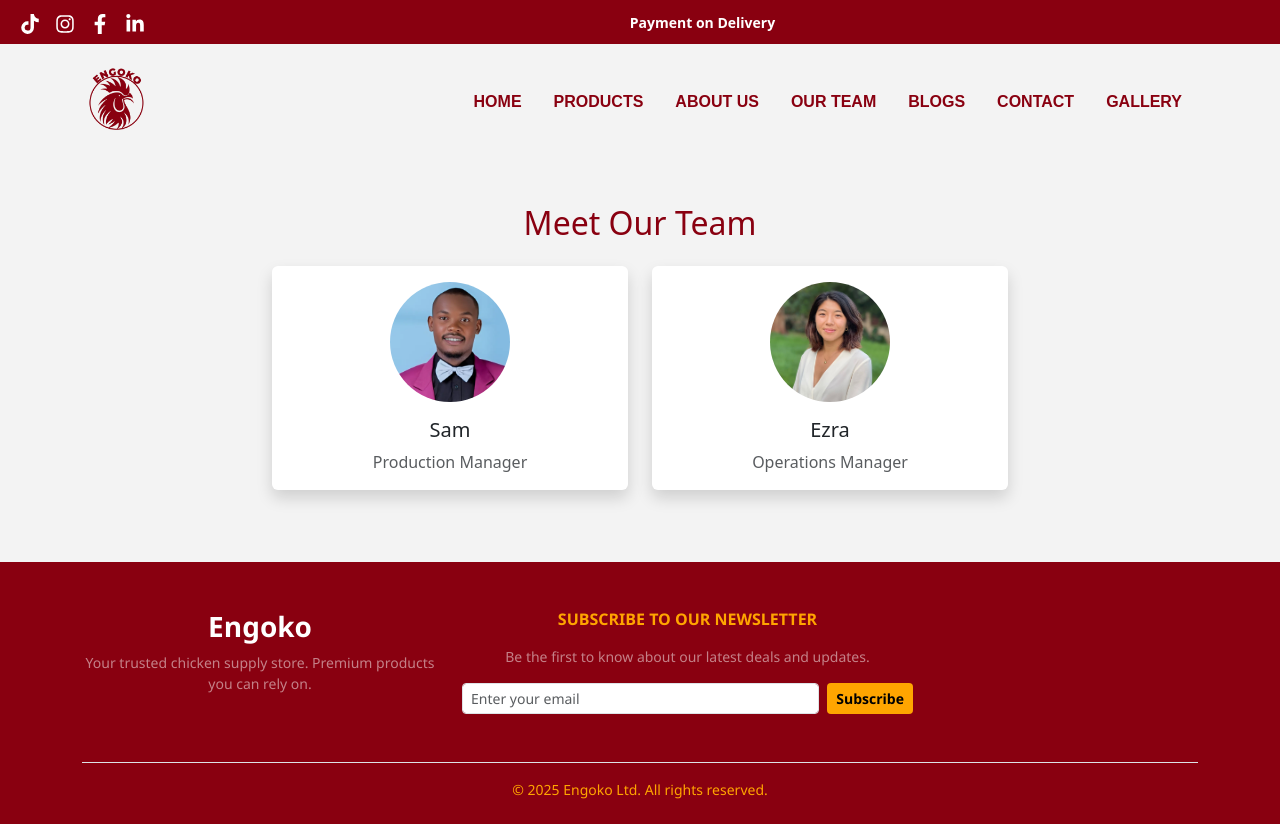
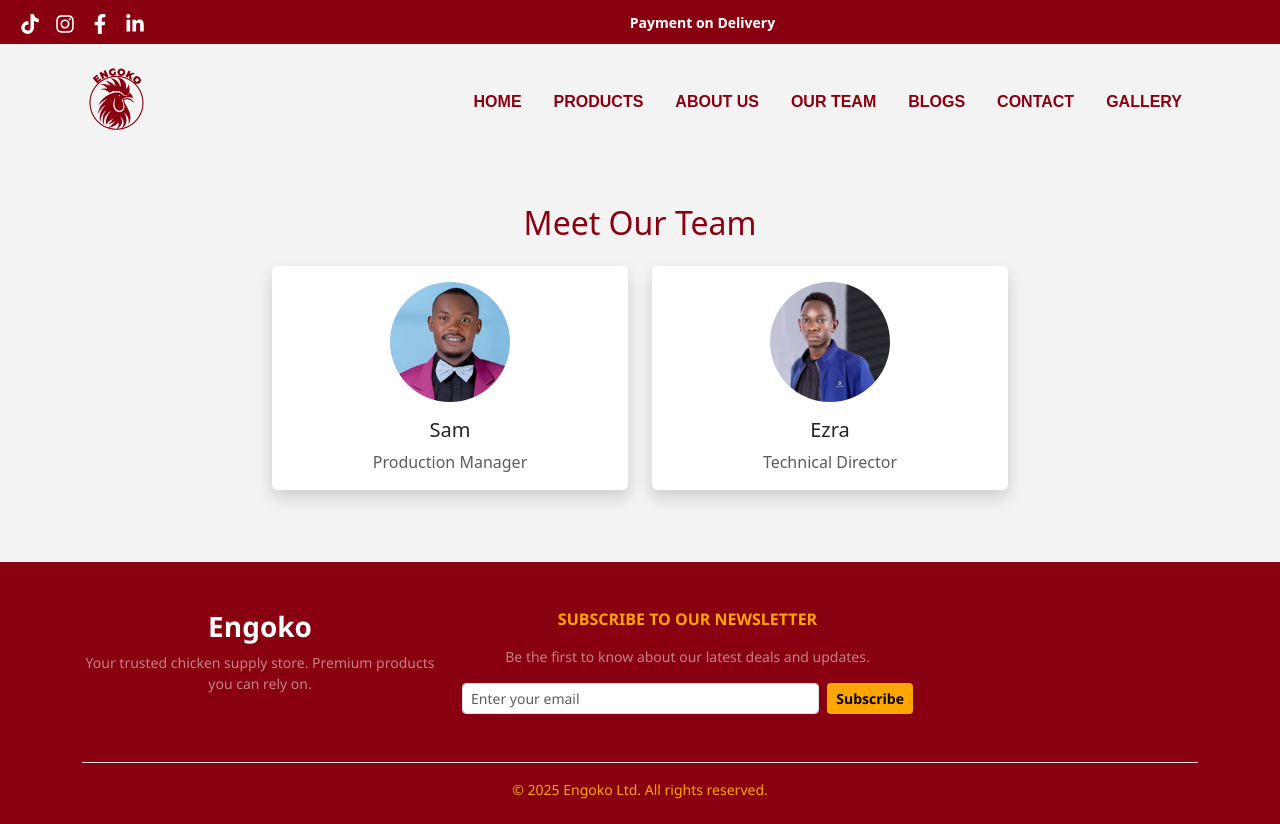
Before and after one commit to DBEST-EZRA/engoko, a React (Create React App) app: page /team in a window 1280 px wide. Built offline with nearby package versions, Linux system fonts and the light colour scheme.

Commit message:
updatd our teraf

```diff
--- a/src/components/Team.jsx
+++ b/src/components/Team.jsx
@@ -3,7 +3,7 @@ import AOS from "aos";
 import "aos/dist/aos.css";
 import { Container, Row, Col, Card } from "react-bootstrap";
 import one from "./image/sam.webp";
-import two from "./image/t3.jpg";
+import two from "./image/ezra.webp";
 
 const teamMembers = [
   {
@@ -13,7 +13,7 @@ const teamMembers = [
   },
   {
     name: "Ezra",
-    title: "Operations Manager",
+    title: "Technical Director",
     image: two,
   },
 ];
```
Also changed, not shown: src/components/image/ezra.webp (added), src/components/image/t3.jpg (deleted).
